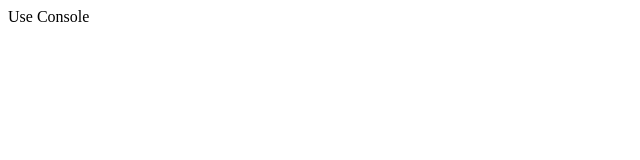
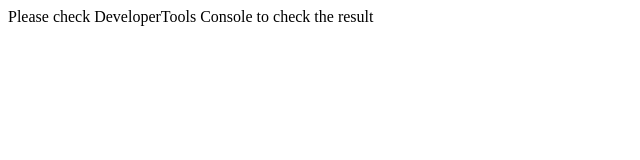
Before and after one commit to GangadharG/SpreadSheetChallenge, a plain HTML site: page index.html in a window 1280 px wide. Shown: the whole page, without its empty margins (0-640 px from the left). Drawn offline with Linux system fonts and the light colour scheme.

Commit message:
Added Description to Html Page

```diff
--- a/index.html
+++ b/index.html
@@ -3,7 +3,7 @@
     <title>UseLine Programming Language</title>
   </head>
   <body>
-    Use Console
+    <p>Please check DeveloperTools Console to check the result</p>
     <script src="./main.js"></script>
   </body>
 </html>
```
